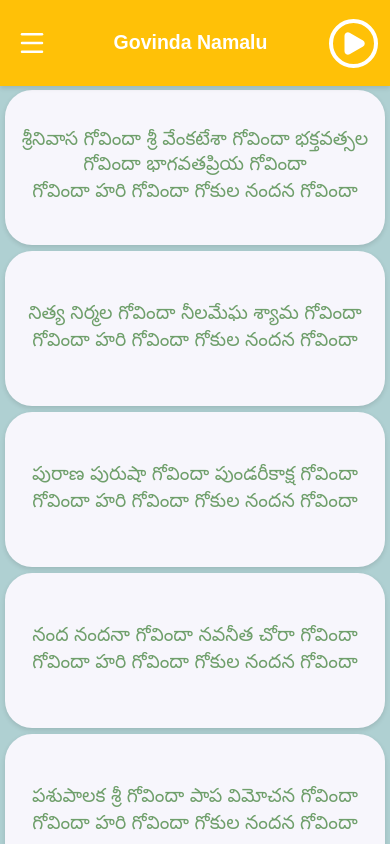
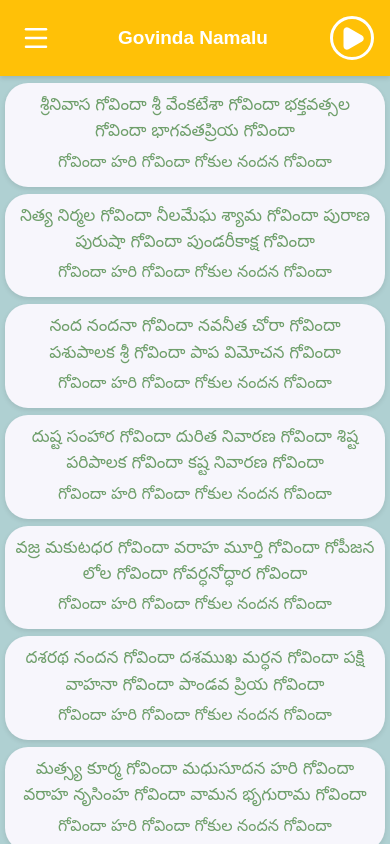
Before and after one commit to karampudijanardhan/Govindha-Namalu, a React (Vite) app: page / in a window 390 px wide. Shown: the top 844 px of the page. Built offline with nearby package versions, Linux system fonts and the light colour scheme.

Commit message:
Update lyrics layout and fix Annamacharya songs

```diff
--- a/src/components/GovindaLyrics.tsx
+++ b/src/components/GovindaLyrics.tsx
@@ -13,7 +13,10 @@ import {
 
 import NowPlaying from "./NowPlaying";
 
+// =========================================
 // GOVINDA NAMALU - TELUGU LYRICS
+// =========================================
+
 const names = [
   "శ్రీనివాస గోవిందా",
   "శ్రీ వేంకటేశా గోవిందా",
@@ -128,6 +131,10 @@ const names = [
 const chorus =
   "గోవిందా హరి గోవిందా గోకుల నందన గోవిందా";
 
+// =========================================
+// SONG TYPES
+// =========================================
+
 type Song = {
   title: string;
   src: string;
@@ -138,6 +145,10 @@ type SongCategory =
   | "suprabhatam"
   | "stotram"
   | "annamacharya";
+
+// =========================================
+// SONG CATEGORIES
+// =========================================
 
 const songCategories: {
   id: SongCategory;
@@ -230,27 +241,42 @@ const songCategories: {
   },
 ];
 
+// =========================================
+// APP CONFIGURATION
+// =========================================
+
 const MORE_APPS_URL =
   "https://play.google.com/store/apps/developer?id=YOUR_DEVELOPER_ID";
 
 const FAVORITES_STORAGE_KEY =
   "govinda-namalu-favorites";
 
+// =========================================
+// GROUP GOVINDA NAMES INTO STANZAS
+// FOUR NAMES PER CARD
+// =========================================
+
 function createStanzas() {
   const stanzas: string[][] = [];
 
-  stanzas.push(names.slice(0, 4));
-
-  for (let i = 4; i < names.length; i += 2) {
-    stanzas.push(names.slice(i, i + 2));
+  for (let i = 0; i < names.length; i += 4) {
+    stanzas.push(names.slice(i, i + 4));
   }
 
   return stanzas;
 }
 
+// =========================================
+// COMPONENT PROPS
+// =========================================
+
 interface GovindaLyricsProps {
   onPrivacyClick?: () => void;
 }
+
+// =========================================
+// MAIN COMPONENT
+// =========================================
 
 export default function GovindaLyrics({
   onPrivacyClick,
@@ -261,12 +287,11 @@ export default function GovindaLyrics({
   const [activeCategory, setActiveCategory] =
     useState<SongCategory>("govinda");
 
-  // Controls whether the player screen is visible.
-  // null hides the player without unmounting it.
+  // Keep the audio player mounted when hidden.
   const [nowPlayingIndex, setNowPlayingIndex] =
     useState<number | null>(null);
 
-  // Store the active playlist separately from the page.
+  // Active audio playlist.
   const [playerSongs, setPlayerSongs] = useState<Song[]>(
     songCategories[0].songs
   );
@@ -274,9 +299,13 @@ export default function GovindaLyrics({
   const [playerInitialIndex, setPlayerInitialIndex] =
     useState(0);
 
-  // Increment only when the user selects a new song/category.
+  // New song selection request.
   const [playerRequestId, setPlayerRequestId] =
     useState(0);
+
+  // =========================================
+  // FAVORITES STORAGE
+  // =========================================
 
   const [favorites, setFavorites] = useState<string[]>(() => {
     try {
@@ -298,7 +327,7 @@ export default function GovindaLyrics({
 
   const currentSongs = currentCategory?.songs ?? [];
 
-  // Save favorites.
+  // Save favorites automatically.
   useEffect(() => {
     try {
       localStorage.setItem(
@@ -310,7 +339,10 @@ export default function GovindaLyrics({
     }
   }, [favorites]);
 
-  // Add or remove favorites.
+  // =========================================
+  // ADD / REMOVE FAVORITES
+  // =========================================
+
   const toggleFavorite = (name: string) => {
     setFavorites((previous) => {
       if (previous.includes(name)) {
@@ -321,7 +353,10 @@ export default function GovindaLyrics({
     });
   };
 
-  // Select a category.
+  // =========================================
+  // SELECT SONG CATEGORY
+  // =========================================
+
   const selectCategory = (category: SongCategory) => {
     const selected = songCategories.find(
       (item) => item.id === category
@@ -334,10 +369,10 @@ export default function GovindaLyrics({
     setMenuOpen(false);
 
     if (category === "govinda") {
-      // Hide player, but keep current audio playing.
+      // Hide player without stopping existing audio.
       setNowPlayingIndex(null);
     } else {
-      // A different category means a new song selection.
+      // Select a new category and play its first song.
       setPlayerSongs(selected.songs);
       setPlayerInitialIndex(0);
       setNowPlayingIndex(0);
@@ -345,7 +380,10 @@ export default function GovindaLyrics({
     }
   };
 
-  // Open and play a selected song.
+  // =========================================
+  // OPEN SELECTED SONG PLAYER
+  // =========================================
+
   const openSongPlayer = (index: number) => {
     if (index < 0 || index >= currentSongs.length) return;
 
@@ -358,7 +396,10 @@ export default function GovindaLyrics({
     setMenuOpen(false);
   };
 
-  // Open external page.
+  // =========================================
+  // OPEN EXTERNAL PAGE
+  // =========================================
+
   const openPage = (url: string) => {
     if (
       !url ||
@@ -372,16 +413,22 @@ export default function GovindaLyrics({
     window.open(url, "_blank", "noopener,noreferrer");
   };
 
-  // Favorites page.
+  // =========================================
+  // FAVORITES PAGE
+  // =========================================
+
   const openFavorites = () => {
     setShowFavorites(true);
     setMenuOpen(false);
 
-    // Hide player without stopping its audio.
+    // Hide player without stopping audio.
     setNowPlayingIndex(null);
   };
 
-  // Home page.
+  // =========================================
+  // HOME PAGE
+  // =========================================
+
   const openHome = () => {
     setActiveCategory("govinda");
     setShowFavorites(false);
@@ -389,11 +436,17 @@ export default function GovindaLyrics({
     setMenuOpen(false);
   };
 
+  // =========================================
+  // RENDER UI
+  // =========================================
+
   return (
     <main className="govinda-app">
 
-      {/* PERSISTENT AUDIO PLAYER
-          Always mounted. Hiding it does not stop playback. */}
+      {/* =====================================
+          PERSISTENT AUDIO PLAYER
+      ===================================== */}
+
       <div
         className={
           nowPlayingIndex !== null
@@ -413,7 +466,10 @@ export default function GovindaLyrics({
         />
       </div>
 
-      {/* APP TOOLBAR */}
+      {/* =====================================
+          APP TOOLBAR
+      ===================================== */}
+
       <header className="app-header">
         <button
           className="menu-button"
@@ -448,7 +504,10 @@ export default function GovindaLyrics({
         ) : null}
       </header>
 
-      {/* NAVIGATION DRAWER */}
+      {/* =====================================
+          NAVIGATION DRAWER
+      ===================================== */}
+
       {menuOpen && (
         <div className="drawer-layer">
           <div
@@ -516,8 +575,14 @@ export default function GovindaLyrics({
         </div>
       )}
 
-      {/* LYRICS SECTION */}
+      {/* =====================================
+          LYRICS SECTION
+      ===================================== */}
+
       <section className="lyrics-list">
+
+        {/* FAVORITES */}
+
         {showFavorites ? (
           favorites.length > 0 ? (
             favorites.map((name) => (
@@ -548,6 +613,7 @@ export default function GovindaLyrics({
           ) : (
             <div className="empty-favorites">
               <Heart size={55} />
+
               <h2>No Favorites Yet</h2>
 
               <p>
@@ -561,27 +627,43 @@ export default function GovindaLyrics({
           )
 
         ) : activeCategory === "govinda" ? (
+
+          /* GOVINDA NAMALU */
+
           stanzas.map((stanza, index) => (
-    <article className="lyrics-card" key={index}>
+            <article
+              className="lyrics-card"
+              key={index}
+            >
               <p className="names-lines">
                 {stanza.map((name, nameIndex) => (
-          <span key={nameIndex} className="namalu-item">
+                  <span
+                    key={nameIndex}
+                    className="namalu-item"
+                  >
                     {name}{" "}
                   </span>
                 ))}
               </p>
 
-      <p className="chorus-line">{chorus}</p>
+              <p className="chorus-line">
+                {chorus}
+              </p>
             </article>
           ))
+
         ) : null}
 
       </section>
 
-      {/* ANDROID NAVIGATION BAR */}
+      {/* =====================================
+          ANDROID NAVIGATION BAR
+      ===================================== */}
+
       <div className="android-navigation">
         <div className="navigation-handle" />
       </div>
+
     </main>
   );
 }
--- a/src/index.css
+++ b/src/index.css
@@ -1,6 +1,6 @@
 
 /* =========================================
-   GOVINDA NAMALU - FINAL CSS
+   GOVINDA NAMALU - RESPONSIVE FINAL CSS
 ========================================= */
 
 @import url("https://fonts.googleapis.com/css2?family=Noto+Sans+Telugu:wght@400;500;600;700&display=swap");
@@ -25,6 +25,7 @@ body,
 
 html {
   -webkit-text-size-adjust: 100%;
+  text-size-adjust: 100%;
 }
 
 body {
@@ -34,46 +35,45 @@ body {
 }
 
 .govinda-app {
+  width: 100%;
   min-height: 100vh;
   min-height: 100dvh;
-  width: 100%;
   background: #afd0d2;
   padding-bottom: env(safe-area-inset-bottom, 0px);
 }
 
 /* =========================================
-   APP HEADER
+   HEADER
 ========================================= */
 
 .app-header {
   width: 100%;
-  height: 86px;
-  min-height: 86px;
-  padding: 0 22px;
+  height: 76px;
+  min-height: 76px;
+  padding: 0 16px;
 
   display: flex;
   align-items: center;
   justify-content: space-between;
-  gap: 12px;
+  gap: 10px;
 
   position: sticky;
   top: 0;
   z-index: 10;
 
   background: #ffc107;
-  color: #fff;
+  color: white;
   box-shadow: 0 2px 5px rgba(0, 0, 0, 0.12);
 }
 
 .app-header h1 {
   flex: 1;
   min-width: 0;
-  margin: 0;
   text-align: center;
   white-space: nowrap;
 
   font-family: Arial, sans-serif;
-  font-size: clamp(21px, 4vw, 30px);
+  font-size: clamp(19px, 4vw, 28px);
   font-weight: 600;
 }
 
@@ -84,7 +84,7 @@ body {
   align-items: center;
   justify-content: center;
 
-  color: #fff;
+  color: white;
   background: transparent;
   border: none;
   cursor: pointer;
@@ -95,14 +95,14 @@ body {
 }
 
 .menu-button svg {
-  width: 32px;
-  height: 32px;
+  width: 30px;
+  height: 30px;
 }
 
 .circle-control {
-  width: 50px;
-  height: 50px;
-  border: 4px solid #fff;
+  width: 44px;
+  height: 44px;
+  border: 3px solid white;
   -webkit-border-radius: 50%;
   -moz-border-radius: 50%;
   -ms-border-radius: 50%;
@@ -115,13 +115,13 @@ body {
 ========================================= */
 
 .lyrics-list {
+  width: 100%;
   display: flex;
   flex-direction: column;
   align-items: center;
 
-  width: 100%;
-  gap: 6px;
-  padding: 4px 3px 12px;
+  gap: 7px;
+  padding: 7px 5px 12px;
 }
 
 /* =========================================
@@ -129,33 +129,34 @@ body {
 ========================================= */
 
 .lyrics-card {
-  width: 99%;
+  width: 100%;
   max-width: 900px;
-  min-height: 155px;
+
+  min-height: 0;
   height: auto;
 
   margin: 0 auto;
-  padding: 15px 12px;
+  padding: 12px 10px;
 
   display: flex;
   flex-direction: column;
   align-items: center;
   justify-content: center;
-  gap: 0;
+  gap: 3px;
 
   text-align: center;
   background: #f7f6fc;
-  -webkit-border-radius: 28px;
-  -moz-border-radius: 28px;
-  -ms-border-radius: 28px;
-  -o-border-radius: 28px;
-  border-radius: 28px;
+  -webkit-border-radius: 23px;
+  -moz-border-radius: 23px;
+  -ms-border-radius: 23px;
+  -o-border-radius: 23px;
+  border-radius: 23px;
 
-  box-shadow: 0 2px 5px rgba(0, 0, 0, 0.12);
+  box-shadow: 0 2px 5px rgba(0, 0, 0, 0.10);
 }
 
 /* =========================================
-   TELUGU GOVINDA NAMES
+   GOVINDA NAMES
 ========================================= */
 
 .names-lines {
@@ -167,17 +168,19 @@ body {
 
   color: #6f9f6b;
   font-family: "Noto Sans Telugu", sans-serif;
-  font-size: 19px !important;
+
+  font-size: 17px !important;
   font-weight: 500;
-  line-height: 1.3;
+  line-height: 1.55;
 
   text-align: center;
+
   white-space: normal;
   overflow-wrap: break-word;
+  word-break: normal;
 }
 
-/* Keep every name inline.
-   Do not display each name as a separate row. */
+/* Keep every name inline */
 
 .names-lines > span,
 .namalu-item,
@@ -187,14 +190,14 @@ body {
   padding: 0;
 }
 
-/* Small natural spacing between names */
+/* Space between names */
 
 .namalu-item {
   margin-right: 4px;
 }
 
 /* =========================================
-   GOVINDA CHORUS / REFRAIN
+   CHORUS
 ========================================= */
 
 .chorus-line {
@@ -206,9 +209,10 @@ body {
 
   color: #6f9f6b;
   font-family: "Noto Sans Telugu", sans-serif;
-  font-size: 19px !important;
+
+  font-size: 16px !important;
   font-weight: 500;
-  line-height: 1.3;
+  line-height: 1.5;
 
   text-align: center;
   white-space: normal;
@@ -235,6 +239,7 @@ body {
   background: transparent;
   color: #777;
   cursor: pointer;
+
   -webkit-transition: 0.2s ease;
   -moz-transition: 0.2s ease;
   -ms-transition: 0.2s ease;
@@ -243,11 +248,11 @@ body {
 }
 
 .favorite-button:hover {
-  -webkit-transform: scale(1.15);
-  -moz-transform: scale(1.15);
-  -ms-transform: scale(1.15);
-  -o-transform: scale(1.15);
-  transform: scale(1.15);
+  -webkit-transform: scale(1.1);
+  -moz-transform: scale(1.1);
+  -ms-transform: scale(1.1);
+  -o-transform: scale(1.1);
+  transform: scale(1.1);
 }
 
 .favorite-button.active {
@@ -255,7 +260,7 @@ body {
 }
 
 .empty-favorites {
-  padding: 45px 20px;
+  padding: 35px 15px;
   text-align: center;
 }
 
@@ -264,7 +269,7 @@ body {
 }
 
 .empty-favorites h2 {
-  margin: 15px 0 8px;
+  margin: 12px 0 8px;
 }
 
 .empty-favorites p {
@@ -318,7 +323,7 @@ body {
 
 .drawer-banner {
   width: 100%;
-  height: 270px;
+  height: 240px;
   background: #ffc107;
   overflow: hidden;
 }
@@ -337,18 +342,18 @@ body {
 .drawer-item {
   display: flex;
   align-items: center;
-  gap: 48px;
+  gap: 25px;
 
   width: 100%;
-  height: 100px;
-  padding: 0 28px;
+  min-height: 75px;
+  padding: 12px 22px;
 
   border: none;
   background: #fafafa;
 
   color: #252525;
   font-family: Arial, sans-serif;
-  font-size: 23px;
+  font-size: 19px;
   font-weight: 500;
   text-align: left;
 
@@ -373,6 +378,10 @@ body {
   background: #eee;
 }
 
+/* =========================================
+   DRAWER ANIMATION
+========================================= */
+
 @keyframes drawerSlide {
   from {
     -webkit-transform: translateX(-100%);
@@ -393,7 +402,6 @@ body {
 
 /* =========================================
    ANDROID NAVIGATION
-   Use the Android system navigation bar.
 ========================================= */
 
 .android-navigation,
@@ -402,98 +410,24 @@ body {
 }
 
 /* =========================================
-   MOBILE SCREENS
-========================================= */
-
-@media (max-width: 600px) {
-  .app-header {
-    height: 86px;
-    min-height: 86px;
-    padding: 0 12px;
-    gap: 8px;
-  }
-
-  .app-header h1 {
-    font-size: clamp(19px, 5vw, 25px);
-  }
-
-  .menu-button svg {
-    width: 30px;
-    height: 30px;
-  }
-
-  .circle-control {
-    width: 49px;
-    height: 49px;
-    border-width: 4px;
-  }
-
-  .lyrics-list {
-    gap: 6px;
-    padding: 4px 3px 12px;
-  }
-
-  .lyrics-card {
-    width: 99%;
-    min-height: 155px;
-    padding: 15px 12px;
-    -webkit-border-radius: 27px;
-    -moz-border-radius: 27px;
-    -ms-border-radius: 27px;
-    -o-border-radius: 27px;
-    border-radius: 27px;
-  }
-
-  .names-lines,
-  .chorus-line {
-    font-size: 19px !important;
-    line-height: 1.3;
-  }
-
-  .chorus-line {
-    margin-top: 2px !important;
-  }
-
-  .navigation-drawer {
-    width: 78%;
-  }
-
-  .drawer-banner {
-    height: 270px;
-  }
-
-  .drawer-item {
-    height: 100px;
-    padding: 0 28px;
-    gap: 48px;
-    font-size: 23px;
-  }
-
-  .drawer-item svg {
-    width: 34px;
-    height: 34px;
-  }
-}
-
-/* =========================================
-   SMALL MOBILE SCREENS
+   SMALL MOBILE
 ========================================= */
 
 @media (max-width: 380px) {
   .app-header {
-    height: 56px;
-    min-height: 56px;
-    padding: 0 7px;
+    height: 62px;
+    min-height: 62px;
+    padding: 0 8px;
     gap: 5px;
   }
 
   .app-header h1 {
-    font-size: 15px;
+    font-size: 17px;
   }
 
   .menu-button svg {
-    width: 23px;
-    height: 23px;
+    width: 25px;
+    height: 25px;
   }
 
   .circle-control {
@@ -502,46 +436,112 @@ body {
     border-width: 2px;
   }
 
-  .lyrics-card {
-    width: 98%;
-    min-height: 145px;
-    padding: 13px 9px;
-    -webkit-border-radius: 24px;
-    -moz-border-radius: 24px;
-    -ms-border-radius: 24px;
-    -o-border-radius: 24px;
-    border-radius: 24px;
+  .lyrics-list {
+    gap: 6px;
+    padding: 6px 4px 10px;
   }
 
-  .names-lines,
+  .lyrics-card {
+    padding: 10px 8px;
+    -webkit-border-radius: 19px;
+    -moz-border-radius: 19px;
+    -ms-border-radius: 19px;
+    -o-border-radius: 19px;
+    border-radius: 19px;
+  }
+
+  .names-lines {
+    font-size: 16px !important;
+    line-height: 1.5;
+  }
+
   .chorus-line {
-    font-size: 19px !important;
-    line-height: 1.3;
+    font-size: 15px !important;
+    line-height: 1.45;
   }
 
   .drawer-item {
-    gap: 30px;
-    padding: 0 20px;
-    font-size: 20px;
+    gap: 18px;
+    padding: 10px 16px;
+    font-size: 17px;
   }
 }
 
 /* =========================================
-   TABLETS AND DESKTOP
+   STANDARD MOBILE
 ========================================= */
 
-@media (min-width: 768px) {
+@media (min-width: 381px) and (max-width: 600px) {
+  .lyrics-card {
+    padding: 11px 10px;
+  }
+
+  .names-lines {
+    font-size: 17px !important;
+  }
+
+  .chorus-line {
+    font-size: 16px !important;
+  }
+}
+
+/* =========================================
+   TABLETS
+========================================= */
+
+@media (min-width: 601px) and (max-width: 1024px) {
+  .app-header {
+    height: 78px;
+    min-height: 78px;
+  }
+
+  .lyrics-list {
+    gap: 9px;
+    padding: 9px 12px 15px;
+  }
+
+  .lyrics-card {
+    width: 98%;
+    padding: 15px 16px;
+  }
+
+  .names-lines {
+    font-size: 19px !important;
+    line-height: 1.5;
+  }
+
+  .chorus-line {
+    font-size: 18px !important;
+  }
+}
+
+/* =========================================
+   DESKTOP
+========================================= */
+
+@media (min-width: 1025px) {
   .app-header {
     padding-left: 28px;
     padding-right: 28px;
   }
 
-  .app-header h1 {
-    font-size: clamp(22px, 2.2vw, 30px);
+  .lyrics-list {
+    gap: 10px;
+    padding: 10px 15px 20px;
   }
 
   .lyrics-card {
     width: 96%;
+    padding: 18px 20px;
+  }
+
+  .names-lines {
+    font-size: 20px !important;
+    line-height: 1.5;
+  }
+
+  .chorus-line {
+    font-size: 18px !important;
   }
 }
 
@@ -554,40 +554,3 @@ body {
     padding-bottom: env(safe-area-inset-bottom);
   }
 }
-
-.names-lines {
-  display: block;
-  width: 100%;
-  margin: 0 !important;
-  padding: 0;
-  color: #6f9f6b;
-  font-family: "Noto Sans Telugu", sans-serif;
-  font-size: 19px !important;
-  font-weight: 500;
-  line-height: 1.3;
-  text-align: center;
-  white-space: normal;
-  overflow-wrap: normal;
-  word-break: normal;
-}
-
-.chorus-line {
-  display: block;
-  width: 100%;
-  margin: 2px 0 0 !important;
-  padding: 0;
-  color: #6f9f6b;
-  font-family: "Noto Sans Telugu", sans-serif;
-  font-size: 19px !important;
-  font-weight: 500;
-  line-height: 1.3;
-  text-align: center;
-}
-
-.lyrics-card {
-  display: flex;
-  flex-direction: column;
-  justify-content: center;
-  align-items: center;
-  gap: 0;
-}
```
Lines whose indentation alone changed are shown as unchanged.
